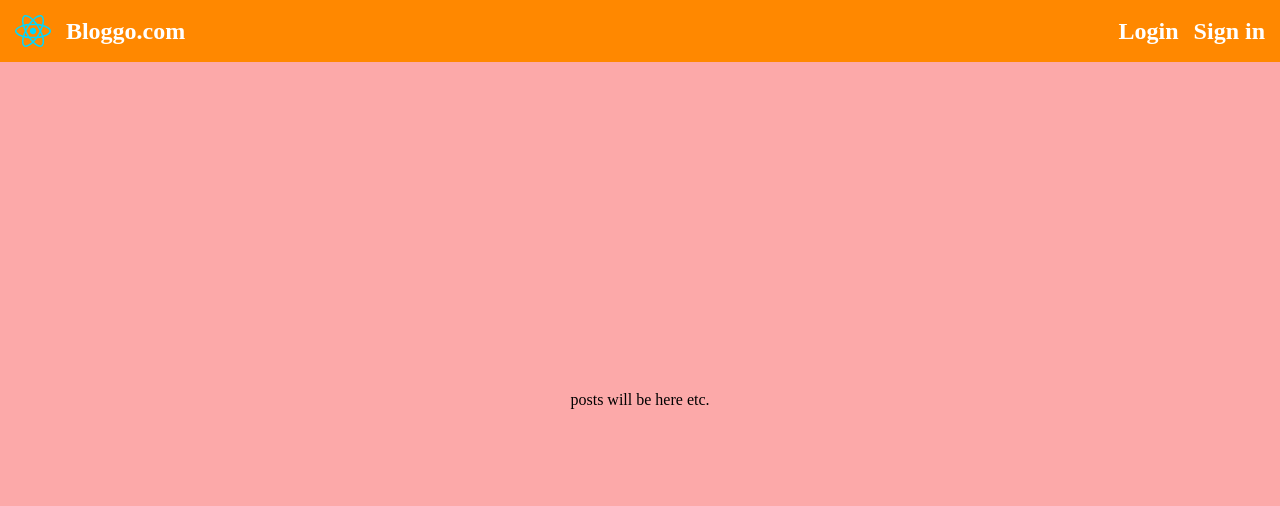
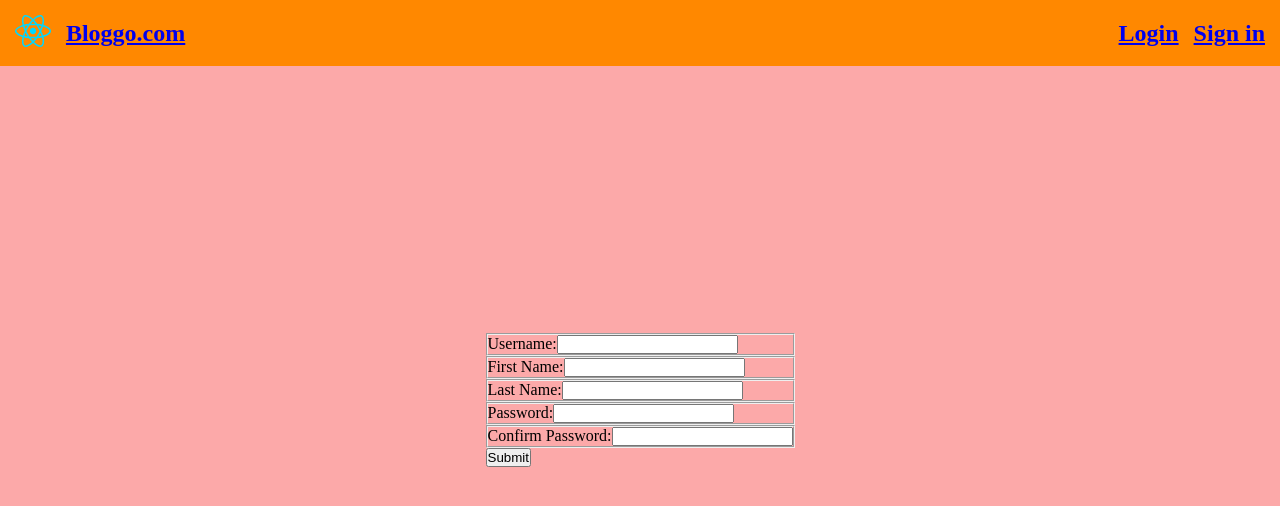
Before and after one commit to MrMarshal11/Node-Practice, a React (Vite) app in the folder Project Blog API/frontend/: page /signIn in a window 1280 px wide. Shown: the top 506 px of the page. Built offline with nearby package versions, Linux system fonts and the light colour scheme.

Commit message:
Starting react setup

```diff
--- a/Project Blog API/frontend/package.json
+++ b/Project Blog API/frontend/package.json
@@ -11,7 +11,8 @@
   },
   "dependencies": {
     "react": "^18.3.1",
-    "react-dom": "^18.3.1"
+    "react-dom": "^18.3.1",
+    "react-router-dom": "^7.0.2"
   },
   "devDependencies": {
     "@eslint/js": "^9.15.0",
--- a/Project Blog API/frontend/src/components/App.jsx
+++ b/Project Blog API/frontend/src/components/App.jsx
@@ -1,11 +1,15 @@
+import { Outlet, useLocation } from "react-router-dom";
 import Nav from "./nav";
 import Posts from "./posts";
 
 function App() {
+  const location = useLocation();
+
   return (
     <>
       <Nav />
-      <Posts />
+      <Outlet />
+      {location.pathname === "/" && <Posts />}
     </>
   );
 }
--- /dev/null
+++ b/Project Blog API/frontend/src/components/ErrorPage.jsx
@@ -0,0 +1,10 @@
+function ErrorPage() {
+  return (
+    <div>
+      <h2>Whoops, wrong place!</h2>
+      <a href="/">Back Home</a>
+    </div>
+  );
+}
+
+export default ErrorPage;
--- /dev/null
+++ b/Project Blog API/frontend/src/components/login.jsx
@@ -0,0 +1,21 @@
+function Login() {
+  return (
+    <form action="/login" method="POST">
+      <fieldset>
+        <label>
+          Username:
+          <input id="username" name="username" type="text" />
+        </label>
+      </fieldset>
+      <fieldset>
+        <label>
+          Password:
+          <input id="password" name="password" type="password" />
+        </label>
+      </fieldset>
+      <button type="submit">Submit</button>
+    </form>
+  );
+}
+
+export default Login;
--- a/Project Blog API/frontend/src/components/nav.jsx
+++ b/Project Blog API/frontend/src/components/nav.jsx
@@ -1,16 +1,25 @@
+import { Link } from "react-router-dom";
 import "../styles/nav.css";
 
 function Nav() {
   return (
     <nav>
       <div className="navLeft">
-        <img src="react.svg" alt="Blog Logo" />
-        <h2>Bloggo.com</h2>
+        <Link to="/">
+          <img src="react.svg" alt="Blog Logo" />
+        </Link>
+        <h2>
+          <Link to="/">Bloggo.com</Link>
+        </h2>
       </div>
 
       <div className="navRight">
-        <h2>Login</h2>
-        <h2>Sign in</h2>
+        <h2>
+          <Link to="/login">Login</Link>
+        </h2>
+        <h2>
+          <Link to="/signIn">Sign in</Link>
+        </h2>
       </div>
     </nav>
   );
--- /dev/null
+++ b/Project Blog API/frontend/src/components/routes.jsx
@@ -0,0 +1,18 @@
+import ErrorPage from "./ErrorPage";
+import Login from "./login";
+import SignIn from "./signIn";
+import App from "./App";
+
+const routes = [
+  {
+    path: "/",
+    element: <App />,
+    errorElement: <ErrorPage />,
+    children: [
+      { path: "login", element: <Login /> },
+      { path: "signIn", element: <SignIn /> },
+    ],
+  },
+];
+
+export default routes;
--- /dev/null
+++ b/Project Blog API/frontend/src/components/signIn.jsx
@@ -0,0 +1,41 @@
+function SignIn() {
+  return (
+    <>
+      <form action="/signIn" method="POST">
+        <fieldset>
+          <label>
+            Username:
+            <input id="username" name="username" type="text" />
+          </label>
+        </fieldset>
+        <fieldset>
+          <label>
+            First Name:
+            <input id="firstName" name="firstName" type="text" />
+          </label>
+        </fieldset>
+        <fieldset>
+          <label>
+            Last Name:
+            <input id="lastName" name="lastName" type="text" />
+          </label>
+        </fieldset>
+        <fieldset>
+          <label>
+            Password:
+            <input id="password" name="password" type="password" />
+          </label>
+        </fieldset>
+        <fieldset>
+          <label>
+            Confirm Password:
+            <input id="password" name="confirmPassword" type="password" />
+          </label>
+        </fieldset>
+        <button type="submit">Submit</button>
+      </form>
+    </>
+  );
+}
+
+export default SignIn;
--- a/Project Blog API/frontend/src/main.jsx
+++ b/Project Blog API/frontend/src/main.jsx
@@ -1,10 +1,13 @@
 import { StrictMode } from "react";
 import { createRoot } from "react-dom/client";
 import "./styles/index.css";
-import App from "./components/App.jsx";
+import { createBrowserRouter, RouterProvider } from "react-router-dom";
+import routes from "./components/routes";
+
+const router = createBrowserRouter(routes);
 
 createRoot(document.getElementById("root")).render(
   <StrictMode>
-    <App />
+    <RouterProvider router={router} />
   </StrictMode>
 );
```
Also changed, not shown: 1 other file (tests, documents, lock files or other folders).
